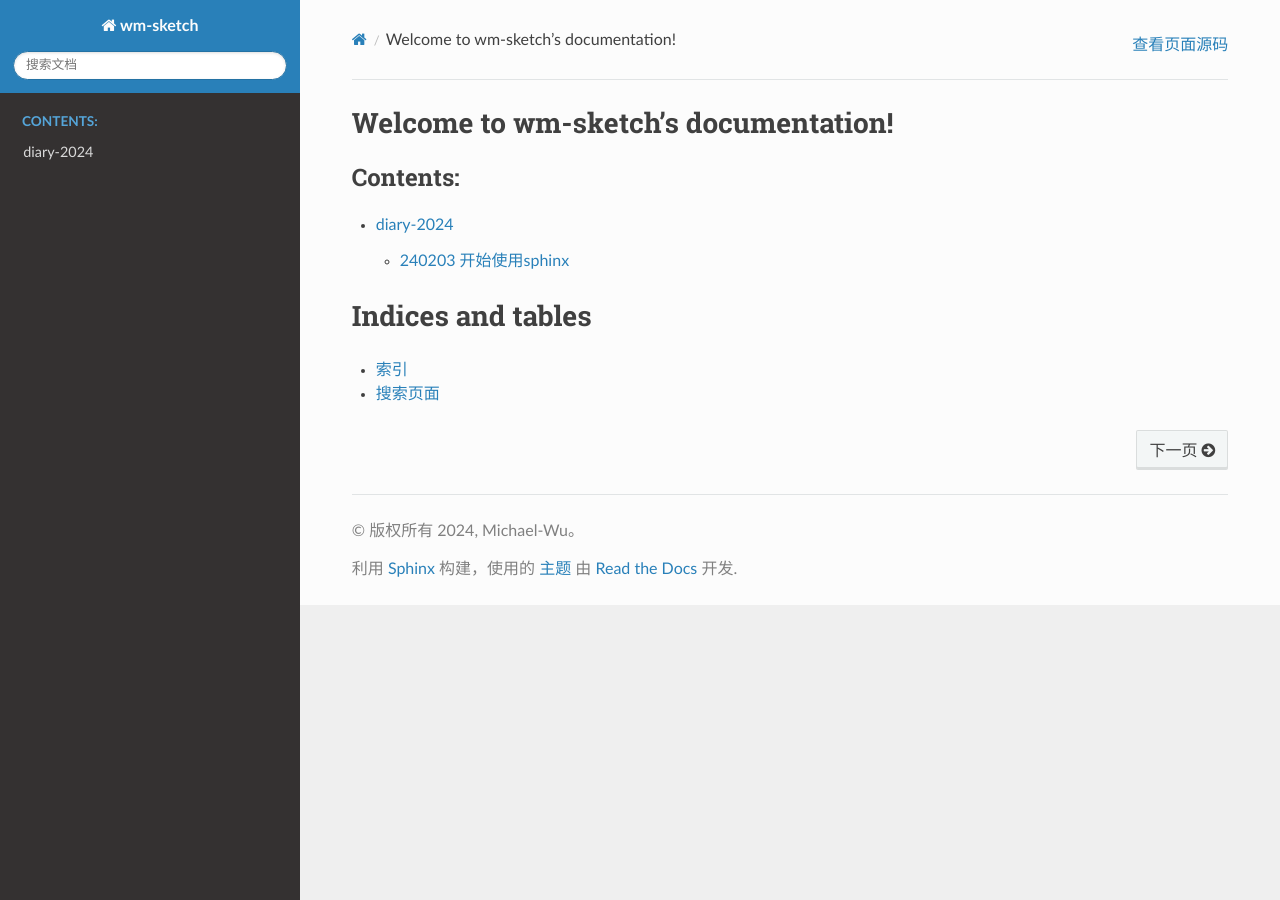
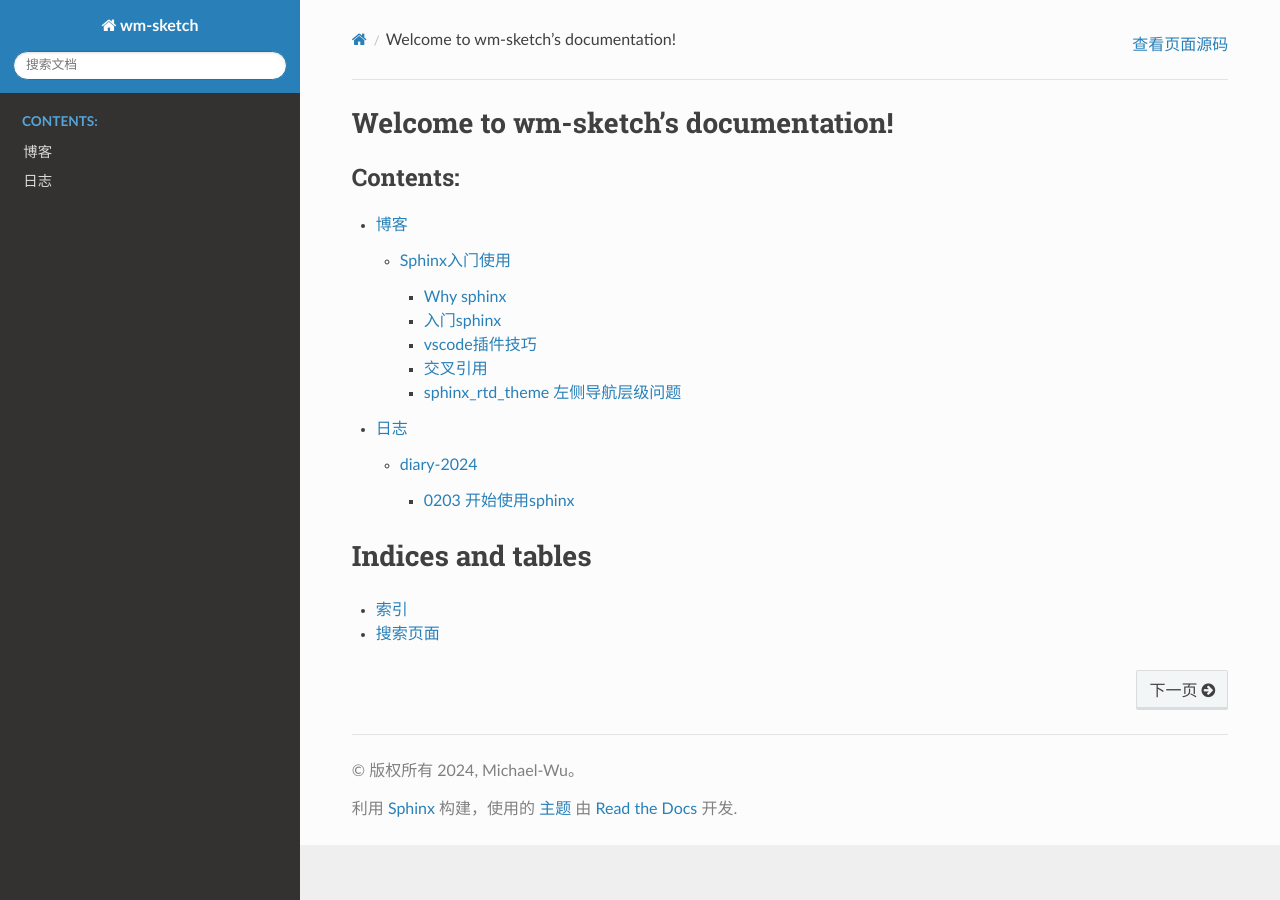
Before and after one commit to thisinnocence/sketch, a Sphinx documentation site: the page built from source/index.rst, in a window 1280 px wide. Built offline with Sphinx 7.4.7 and the Read the Docs theme 2.0.0, drawn with Linux system fonts in a browser that asks for light colours.

Commit message:
refactor directory.

```diff
--- a/source/diary-2024.rst
+++ b/source/blogs/Sphinx入门使用.rst
@@ -1,12 +1,9 @@
-.. Michael Wu 版权所有 2024~2027
+.. Michael Wu 版权所有
 
 :Authors: Michael Wu
 :Version: 1.0
 
-diary-2024
-************************
-
-240203 开始使用sphinx
+Sphinx入门使用
 ==========================
 
 Why sphinx
--- /dev/null
+++ b/source/blogs/index.rst
@@ -0,0 +1,10 @@
+.. blogs
+
+博客
+#########
+
+.. toctree::
+   :maxdepth: 2
+   :caption: Contents:
+
+   Sphinx入门使用
--- /dev/null
+++ b/source/diary/diary-2024.rst
@@ -0,0 +1,12 @@
+.. Michael Wu 版权所有
+
+:Authors: Michael Wu
+:Version: 1.1
+
+diary-2024
+************************
+
+0203 开始使用sphinx
+==========================
+
+新增一个blogs目录，放一些完整主题的文章，之前的sphinx移到那个目录，整理一篇文章 :doc:`/blogs/Sphinx入门使用`
--- /dev/null
+++ b/source/diary/index.rst
@@ -0,0 +1,10 @@
+.. diary
+
+日志
+#########
+
+.. toctree::
+   :maxdepth: 3
+   :caption: Contents:
+
+   diary-2024
--- a/source/index.rst
+++ b/source/index.rst
@@ -7,10 +7,11 @@ Welcome to wm-sketch's documentation!
 =====================================
 
 .. toctree::
-   :maxdepth: 2
+   :maxdepth: 3
    :caption: Contents:
 
-   diary-2024
+   blogs/index
+   diary/index
 
 Indices and tables
 ==================
```
